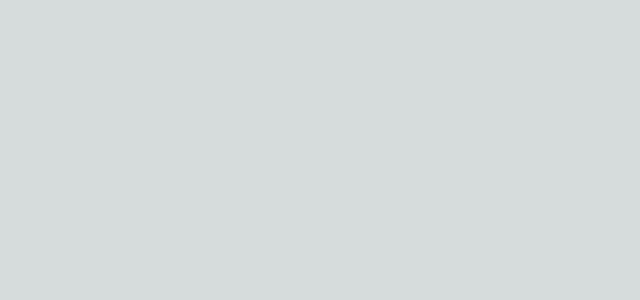
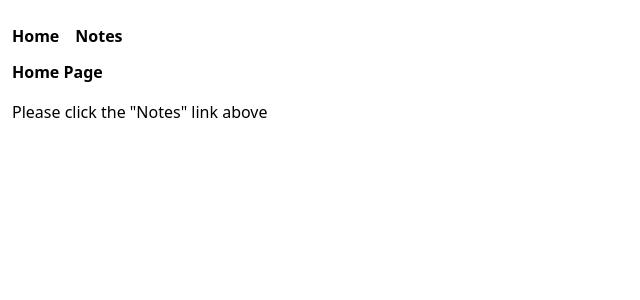
Before and after one commit to ssygon/react-next-pocketbase-poc, a Next.js app: page / in a window 1280 px wide. Shown: the top 300 px of the page, without its empty margins (0-640 px from the left). Built offline with nearby package versions, Linux system fonts and the light colour scheme.

Commit message:
init list all notes

```diff
--- a/app/globals.css
+++ b/app/globals.css
@@ -17,13 +17,11 @@
 }
 
 body {
-  color: rgb(var(--foreground-rgb));
-  background: linear-gradient(
-      to bottom,
-      transparent,
-      rgb(var(--background-end-rgb))
-    )
-    rgb(var(--background-start-rgb));
+}
+
+h1,h2,h3,h4,h5,h6 {
+  font-weight: bold;
+  margin-bottom: 1em;
 }
 
 @layer utilities {
--- a/app/layout.tsx
+++ b/app/layout.tsx
@@ -1,4 +1,5 @@
 import type { Metadata } from "next";
+import Link from 'next/link';
 import { Inter } from "next/font/google";
 import "./globals.css";
 
@@ -16,7 +17,19 @@ export default function RootLayout({
 }>) {
   return (
     <html lang="en">
-      <body className={inter.className}>{children}</body>
+      <body>
+        <main className="p-3">
+          <nav className="ml-[-0.5rem] mr-[-0.5rem]">
+            <Link href="/" className="inline-flex px-2 py-3 font-bold hover:underline">
+              Home
+            </Link>
+            <Link href="/notes" className="inline-flex px-2 py-3 font-bold hover:underline">
+              Notes
+            </Link>
+          </nav>
+          {children}
+        </main>
+      </body>
     </html>
   );
 }
--- /dev/null
+++ b/app/notes/page.tsx
@@ -0,0 +1,44 @@
+import PocketBase from "pocketbase";
+
+function Note( { note }: any ) {
+    const {
+        id,
+        title,
+        content
+    } = note || {};
+
+    return (
+        <div className="border border-gray-200 rounded-lg shadow p-3">
+            <h2>{title}</h2>
+            <p>{content}</p>
+        </div>
+    );
+}
+
+async function getNotes() {
+    // const res = await fetch('http://127.0.0.1:8090/api/collections/notes/records?page=1&perPage=30', { cache: 'no-store' });  // no-store is important
+    // const data = await res.json();
+
+    const db = new PocketBase('http://127.0.0.1:8090');
+    const data = await db.collection('notes').getList(1, 30, { cache: 'no-store' }); // no-store is important
+
+    console.log(data);
+
+    return data?.items as any[];
+}
+
+
+export default async function NotesPage() {
+    const notes = await getNotes();
+
+    return(
+      <>
+        <h1>Notes Page</h1>
+        <div className="flex flex-wrap gap-4">
+          {notes?.map((note) => {
+            return <Note key={note.id} note={note} />;
+          })}
+        </div>
+      </>
+    );
+}
--- a/app/page.tsx
+++ b/app/page.tsx
@@ -1,8 +1,8 @@
-import Image from "next/image";
-
-export default function Home() {
+export default function HomePage() {
   return (
-    <main>
-    </main>
+    <>
+      <h1>Home Page</h1>
+      <p>Please click the "Notes" link above</p>
+    </>
   );
 }
```
